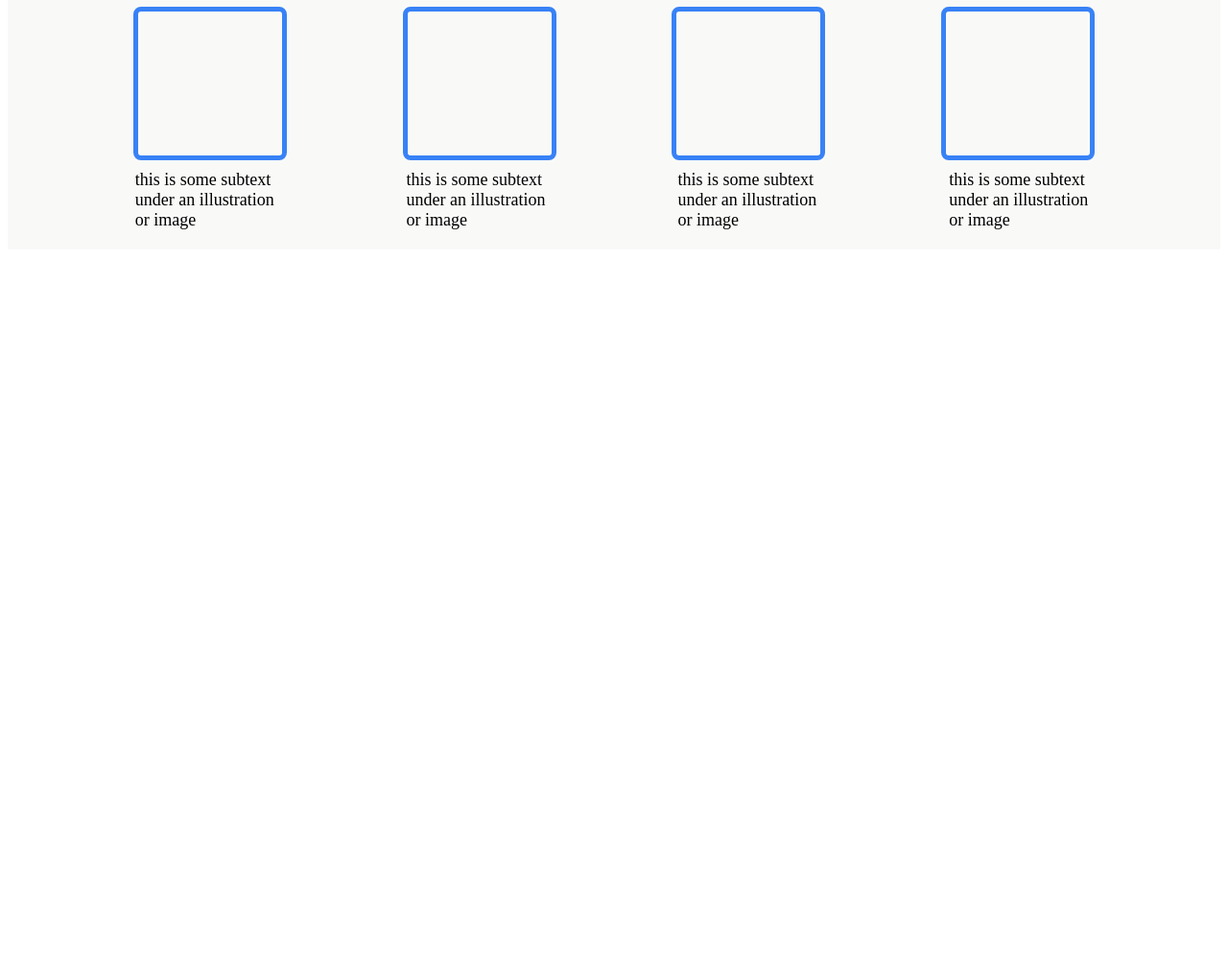
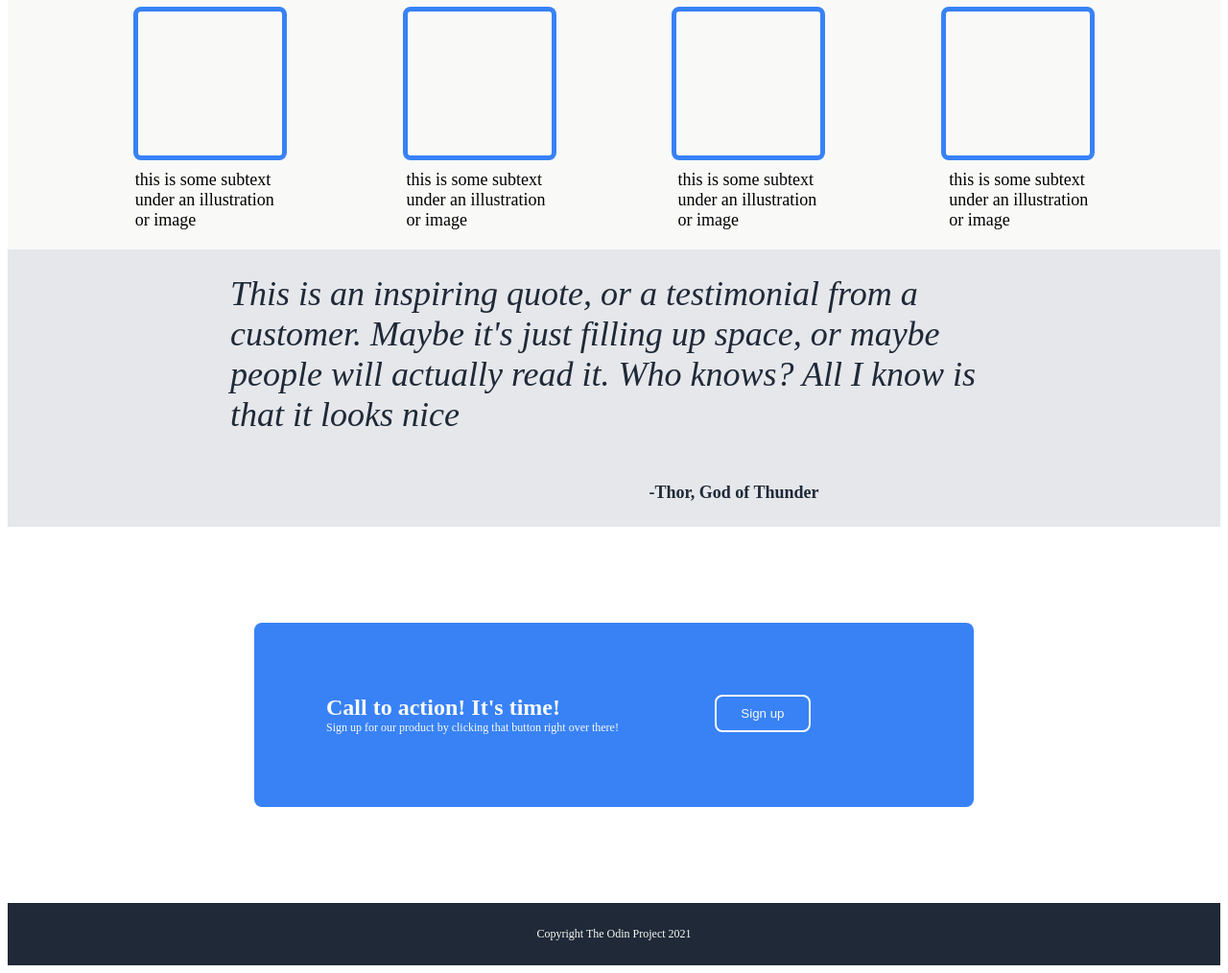
Before and after one commit to angelreyes04/odin-landingpage, a plain HTML site: page index.html in a window 1280 px wide. Shown: the part 598-1612 px from the top of the page at 96% size. Before the commit the page ends 866 px from the top, so only its background shows below. Drawn offline with Linux system fonts and the light colour scheme.

Commit message:
final commit

```diff
--- a/index.html
+++ b/index.html
@@ -46,5 +46,30 @@
         </div>
     </div>
 
+    <div class="flex-container6">
+        <div class="quote-container">
+            <div class="quote">This is an inspiring quote, or a testimonial from a customer. Maybe it's just filling up space, or maybe people will actually read it. Who knows? All I know is that it looks nice</div>
+        </div>
+        <div class="author-container">
+            <div class="author">-Thor, God of Thunder</div>
+        </div>
+    </div>
+
+    <div class="flex-container7">
+        <div class="blue-container">
+            <div class="action">
+                <div class="call">Call to action! It's time!</div>
+                <div class="click">Sign up for our product by clicking that button right over there!</div>
+            </div>
+            <div class="button">
+                <button class="signUp">Sign up</button>
+            </div>
+        </div>
+    </div>
+
+    <div class="flex-container8">
+        <div class="copyright">Copyright The Odin Project 2021</div>
+    </div>
+
 </body>
 </html>
--- a/styles.css
+++ b/styles.css
@@ -118,3 +118,85 @@
     width: 150px;
     padding: 10px;
  }
+
+ .flex-container6 {
+    display: flex;
+    flex-direction: column;
+    background-color: #E5E7EB;
+    justify-content: center;
+    align-items: center;
+ }
+
+ .flex-container6 .quote-container .quote {
+    font-size: 36px;
+    font-style: italic;
+    font-weight: lighter;
+    color: #1f2937;
+    padding: 25px;
+    flex-wrap: wrap;
+    width: 800px;
+ }
+
+ .flex-container6 .author-container .author {
+    font-size: 18px;
+    color: #1F2937;
+    font-weight: bold;
+    margin-left: 250px;
+    padding: 25px;
+ }
+
+ .flex-container7 {
+    display: flex;
+    background-color: white;
+    justify-content: center;
+    padding: 100px;
+ }
+
+ .flex-container7 .blue-container {
+    display: flex;
+    background-color: #3882f6;
+    padding: 75px;
+    border-radius: 8px;
+    width: 600px;
+ }
+
+ .flex-container7 .blue-container .action {
+    display: flex;
+    flex-direction: column;
+ }
+
+ .flex-container7 .blue-container .action .call {
+    font-size: 24px;
+    color: #F9FAF8;
+    font-weight: bold;
+ }
+
+.flex-container7 .blue-container .action .click {
+    font-size: 12px;
+    color: #F9FAF8;
+    font-weight: lighter;
+}
+
+.flex-container7 .blue-container .button .signUp {
+    background-color: #3882f6;
+    color: #F9FAF8;
+    padding: 10px;
+    border: 2px solid #F9FAF8;
+    border-radius: 8px;
+    margin-left: 100px;
+    width: 100px;
+}
+
+.flex-container8 {
+    display: flex;
+    align-items: center;
+    justify-content: center;
+    background-color: #1F2937;
+    padding: 25px;
+}
+
+.flex-container8 .copyright {
+    font-size: 12px;
+    color: #F9FAF8;
+    font-weight: lighter;
+}
```
